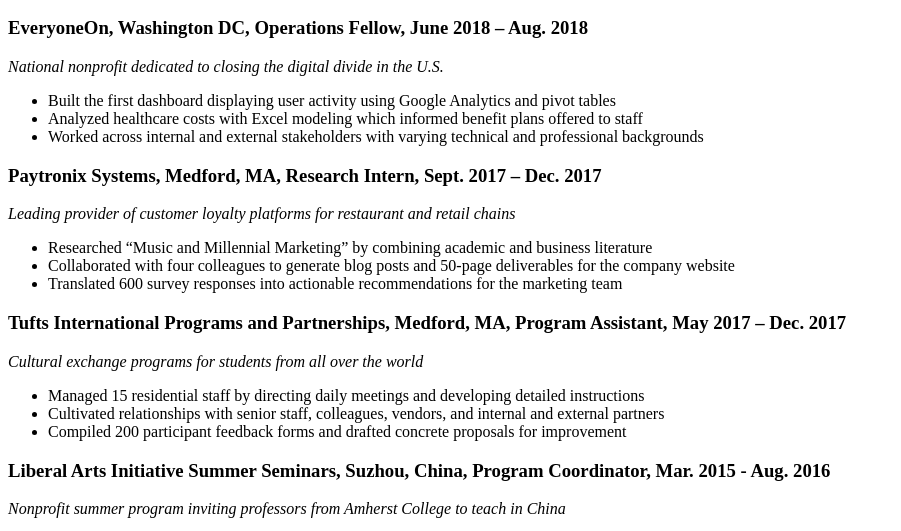
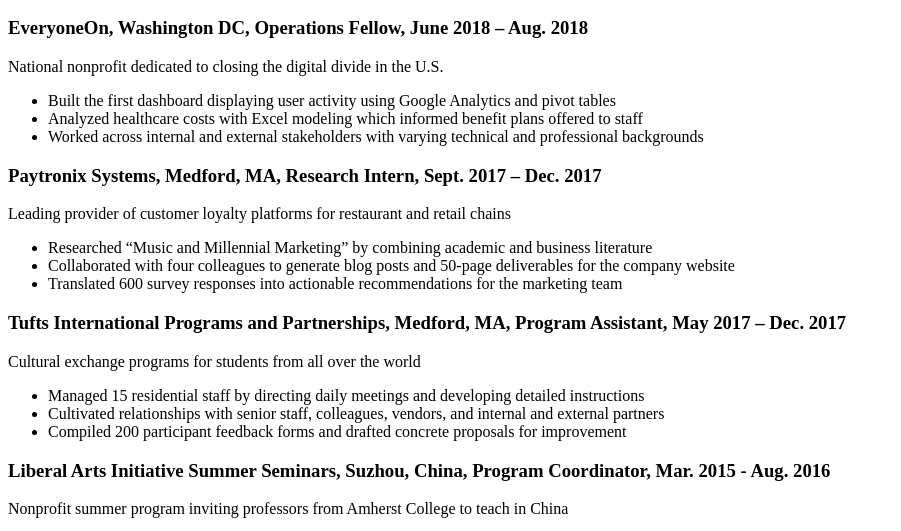
Before and after one commit to leilajxli/leilajxli.github.io, a plain HTML site: page resume.html in a window 1280 px wide. Shown: the part 269-800 px from the top of the page, without its empty margins (0-901 px from the left). Drawn offline with Linux system fonts and the light colour scheme.

Commit message:
replaced styling element i with p

```diff
--- a/resume.html
+++ b/resume.html
@@ -1,6 +1,8 @@
 <!doctype html>
 
 <html lang="eng">
+<!DOCTYPE html>
+<html>
 
 <head>
 	<title>Jiaxun(Leila) Li</title>
@@ -18,7 +20,7 @@
 
 	<h2>Professional Experience</h2>
 	<h3>EveryoneOn, Washington DC, Operations Fellow, June 2018 – Aug. 2018</h3>
-		<i>National nonprofit dedicated to closing the digital divide in the U.S.</i>
+		<p>National nonprofit dedicated to closing the digital divide in the U.S.</p>
 			<ul>
 				<li>Built the first dashboard displaying user activity using Google Analytics and pivot tables</li>
 				<li>Analyzed healthcare costs with Excel modeling which informed benefit plans offered to staff </li>
@@ -27,7 +29,7 @@
 	<div></div>
 
 	<h3>Paytronix Systems, Medford, MA, Research Intern, Sept. 2017 – Dec. 2017</h3>
-		<i>Leading provider of customer loyalty platforms for restaurant and retail chains </i>
+		<p>Leading provider of customer loyalty platforms for restaurant and retail chains </p>
 			<ul>
 				<li>Researched “Music and Millennial Marketing” by combining academic and business literature </li>
 				<li>Collaborated with four colleagues to generate blog posts and 50-page deliverables for the company website</li>
@@ -35,7 +37,7 @@
 			</ul>
 
 	<h3>Tufts International Programs and Partnerships, Medford, MA, Program Assistant, May 2017 – Dec. 2017</h3>
-		<i>Cultural exchange programs for students from all over the world</i>
+		<p>Cultural exchange programs for students from all over the world</p>
 			<ul>
 				<li>Managed 15 residential staff by directing daily meetings and developing detailed instructions</li>
 				<li>Cultivated relationships with senior staff, colleagues, vendors, and internal and external partners</li>
@@ -43,7 +45,7 @@
 			</ul>
 
 	<h3>Liberal Arts Initiative Summer Seminars, Suzhou, China, Program Coordinator, Mar. 2015 - Aug. 2016</h3>
-		<i>Nonprofit summer program inviting professors from Amherst College to teach in China</i>
+		<p>Nonprofit summer program inviting professors from Amherst College to teach in China</p>
 			<ul>
 				<li>Designed the first social media campaign that attracted more than 600 blog subscribers and 100 applicants</li>
 				<li>Created the first financial process and treasurer guide which has been implemented for 3 years</li>
@@ -70,5 +72,6 @@
 			<li>Facilitated interdisciplinary discussions on complex transnational challenges, global governance and crosscultural communication</li>
 		</ul>
 
+</body>
 
-</body>
+</html>
```
